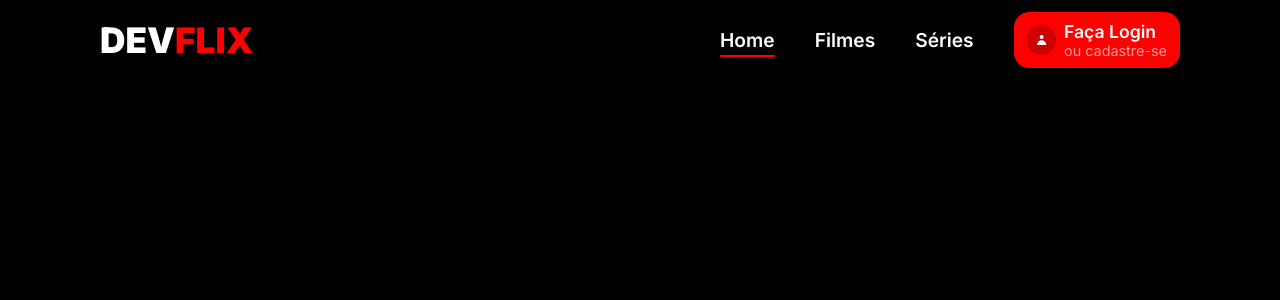
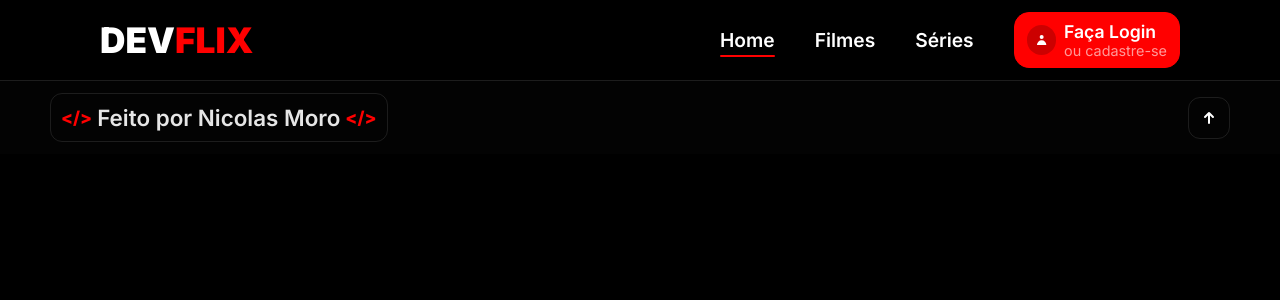
Before and after one commit to nickzmoro/Dev-Movies, a React (Vite) app: page / in a window 1280 px wide. Shown: the top 300 px of the page. Built offline with nearby package versions, Linux system fonts and the light colour scheme; no server answers.

Commit message:
footer added

```diff
--- /dev/null
+++ b/src/components/Footer/index.jsx
@@ -0,0 +1,20 @@
+import { FooterBox, MadeBy, BackToTop } from './styles.js'
+import { HiArrowSmUp } from 'react-icons/hi';
+
+export function Footer() {
+    return (
+        <FooterBox>
+
+            <MadeBy>
+                <h2><span>&lt;/&gt;</span> Feito por Nicolas Moro <span>&lt;/&gt;</span></h2>
+            </MadeBy>
+
+            <BackToTop>
+                <a href="#">
+                    <HiArrowSmUp size={20}/>
+                </a>
+            </BackToTop>
+
+        </FooterBox>
+    )
+}
--- /dev/null
+++ b/src/components/Footer/styles.js
@@ -0,0 +1,51 @@
+import { styled } from 'styled-components'
+
+export const FooterBox = styled.footer`
+    background-color: rgba(3, 3, 3, 1);
+    margin-top: 80px;
+    border-top: 1px solid rgba(256, 256, 256, 0.1);
+    padding: 0px 50px;
+    width: 100vw;
+    height: calc(8vh + 10px);
+
+    display: flex;
+    align-items: center;
+    justify-content: space-between;
+`
+
+export const MadeBy = styled.div`
+    border: 1px solid rgba(256, 256, 256, 0.1);
+    border-radius: 12px;
+    padding: 10px;
+
+    h2 {
+        font-size: 1.4rem;
+        font-weight: 600;
+        display: flex;
+        align-items: center;
+        gap: 5px;
+        color: rgba(256, 256, 256, 0.9);
+
+        span {
+            color: #FF0000;
+            font-weight: 800;
+            font-size: 1.1rem;
+        }
+    }
+`
+
+export const BackToTop = styled.div`
+    a {
+        border: 1px solid rgba(256, 256, 256, 0.1);
+        background-color: transparent;
+        cursor: pointer;
+        padding: 10px;
+        border-radius: 12px;
+        display: flex;
+        transition: 0.2s ease;
+
+        &:hover {
+            background-color: rgba(256, 0, 0, 0.1);
+        }
+    }
+`
--- a/src/components/Header/index.jsx
+++ b/src/components/Header/index.jsx
@@ -10,7 +10,7 @@ export function Header() {
     const [ changeBackground, setChangeBackground ] = useState(false)
 
     window.onscroll = () => {
-        if(window.scrollY > 150) {
+        if(window.scrollY > 80) {
             setChangeBackground(true)
         } else {
             setChangeBackground(false)
--- a/src/layout/DefaultLayout.jsx
+++ b/src/layout/DefaultLayout.jsx
@@ -1,11 +1,13 @@
 import { Outlet } from "react-router-dom"
 import { Header } from "../components/Header"
+import { Footer } from '../components/Footer'
 
 export function DefaultLayout() {
     return (
         <>
             <Header />
             <Outlet />
+            <Footer />
         </>
     )
 }
--- a/src/styles/globalStyles.js
+++ b/src/styles/globalStyles.js
@@ -10,6 +10,10 @@ export default createGlobalStyle`
         font-family: "Inter", sans-serif;
         color: #fff;
         list-style: none;
+    }
+
+    html {
+        scroll-behavior: smooth;
     }
 
     body {
```
